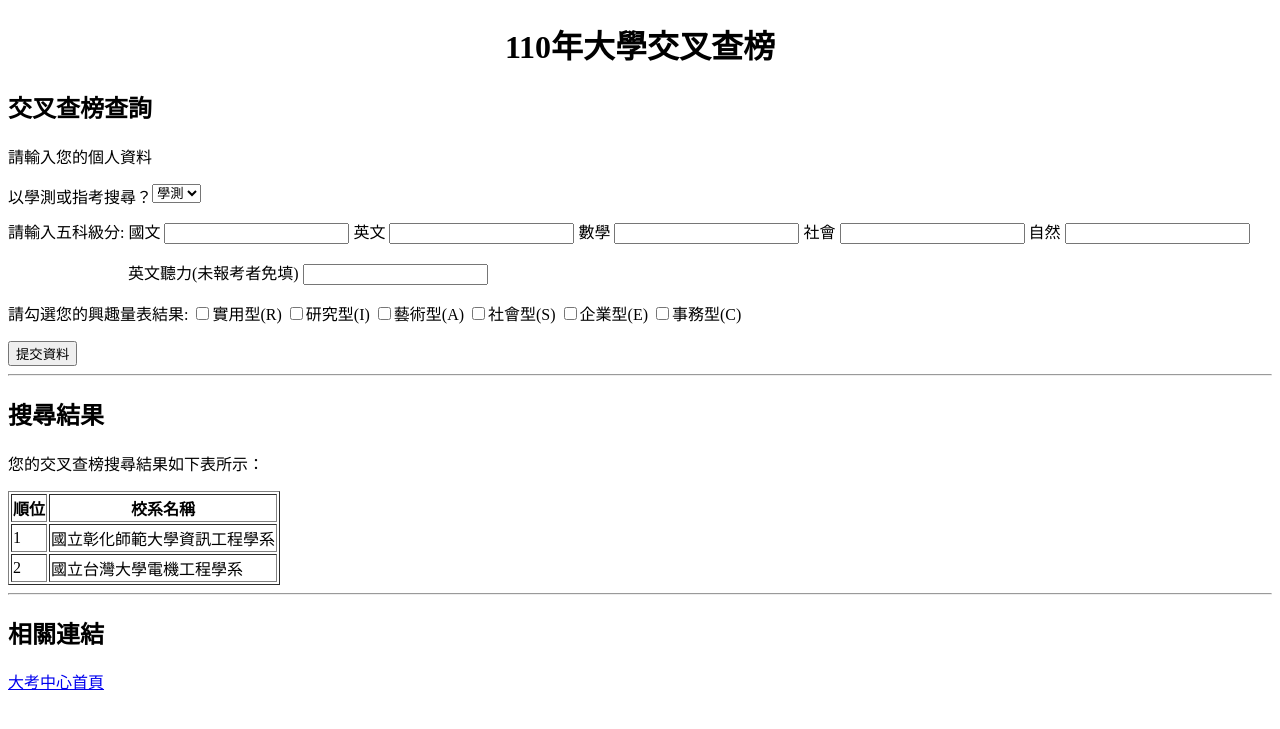
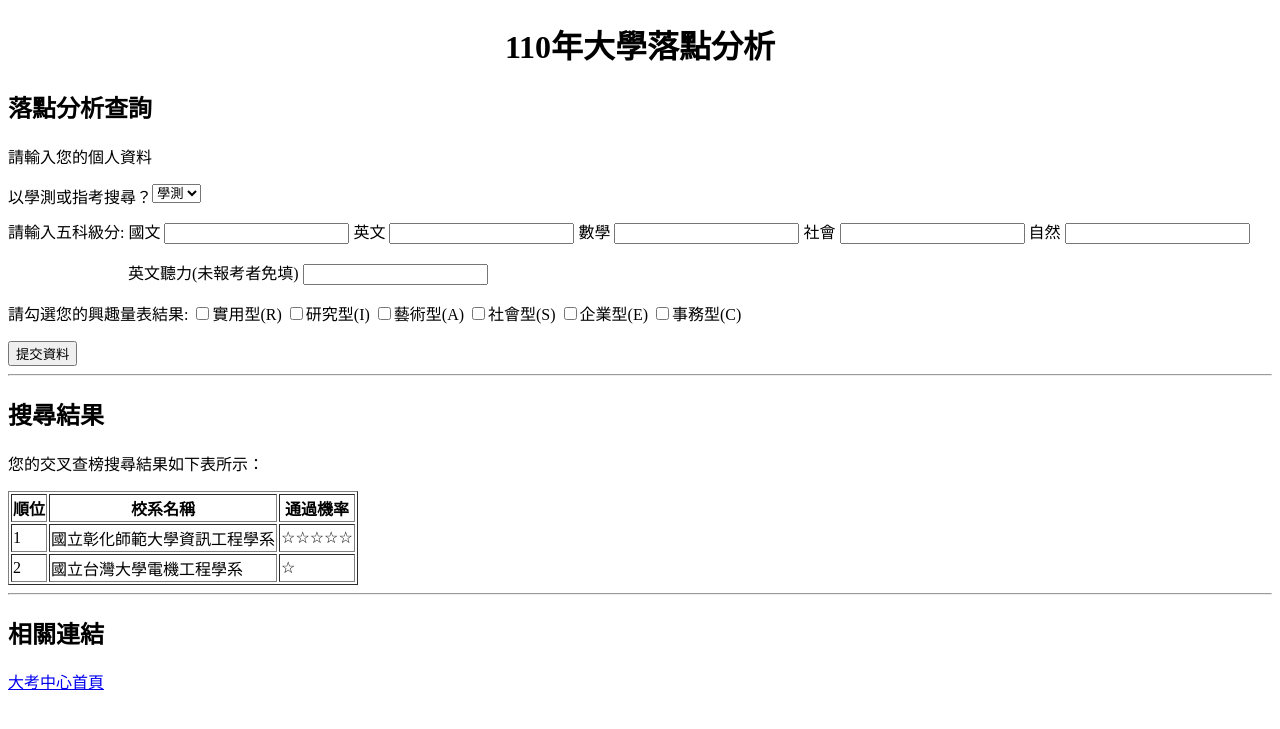
Before and after one commit to itsjeremyhsieh/PHP-Sample, a PHP site: page /Sample.php in a window 1280 px wide. Shown: the top 729 px of the page. Run offline with PHP 8.4, Linux system fonts and the light colour scheme.

Commit message:
落點分析

```diff
--- a/Sample.php
+++ b/Sample.php
@@ -6,8 +6,8 @@
     </head>
     <body>
 
-    <center><h1>110年大學交叉查榜</h1></center>
-        <h2>交叉查榜查詢</h2>
+    <center><h1>110年大學落點分析</h1></center>
+        <h2>落點分析查詢</h2>
         <p>請輸入您的個人資料</p>
 
         <div style="float:left">
@@ -50,9 +50,10 @@
         您的交叉查榜搜尋結果如下表所示：
         <table  wide=”200” height=”800” border =”3”>
         <tr><td align="center"><b>順位</b></td>
-            <td align="center"><b>校系名稱</b></td></tr>
-        <tr><td> 1 </td><td> 國立彰化師範大學資訊工程學系</td></tr>
-        <tr><td> 2 </td><td> 國立台灣大學電機工程學系</td></tr>
+            <td align="center"><b>校系名稱</b></td>
+            <td align="center"><b>通過機率</b></td></tr>
+        <tr><td> 1 </td><td> 國立彰化師範大學資訊工程學系</td><td>☆☆☆☆☆</td></tr>
+        <tr><td> 2 </td><td> 國立台灣大學電機工程學系</td><td>☆</td></tr>
         </p>
         </table>
         <hr>
```
